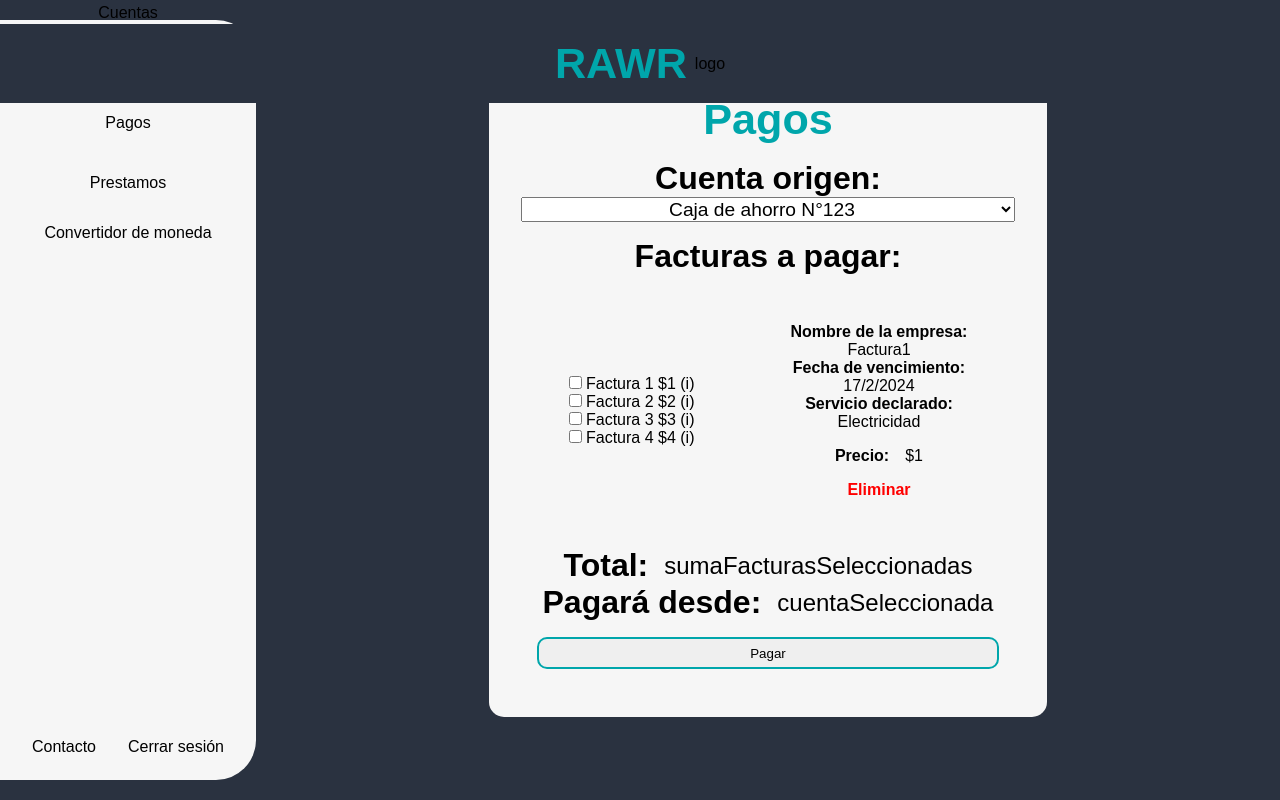
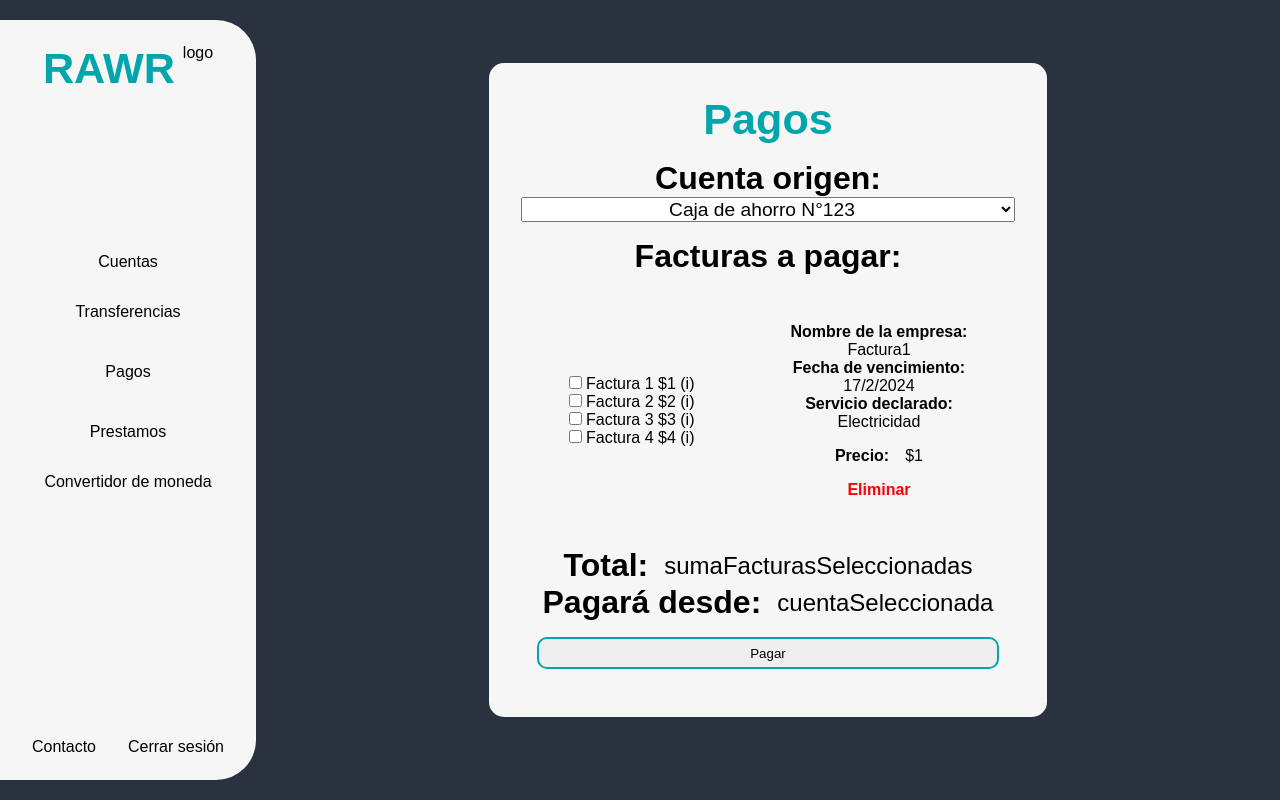
Before and after one commit to sebastian-martel/ITBANK, a plain HTML site: page pages/pagos.html in a window 1280 px wide. Drawn offline with Linux system fonts and the light colour scheme.

Commit message:
ahora el header nuevo solo aparece en el login

```diff
--- a/styles/style.css
+++ b/styles/style.css
@@ -19,7 +19,7 @@ body {
   background-color: var(--main-background-color);
 }
 
-header {
+.login-body header {
   position: fixed;
   top: 0;
   left: 0;
```
